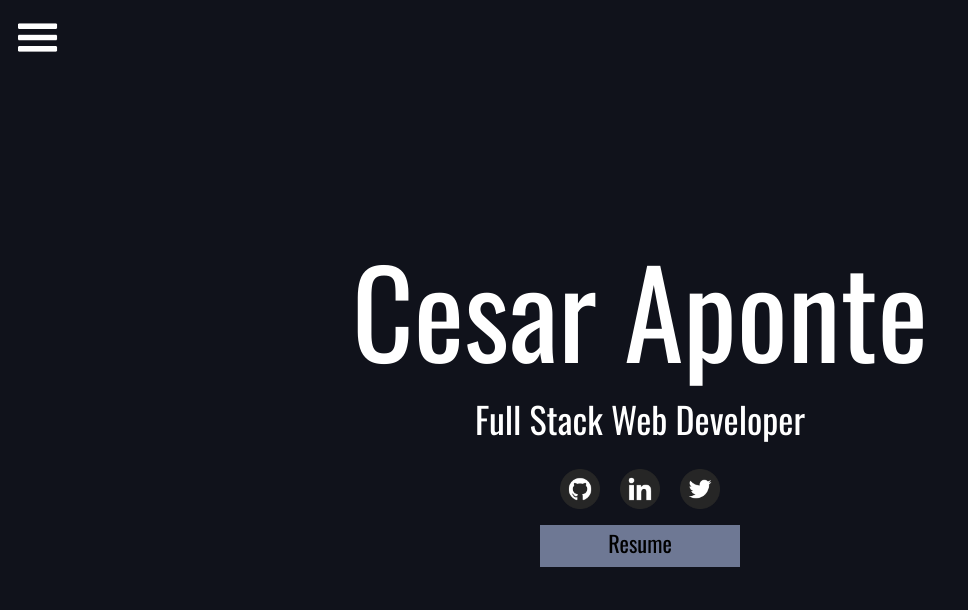
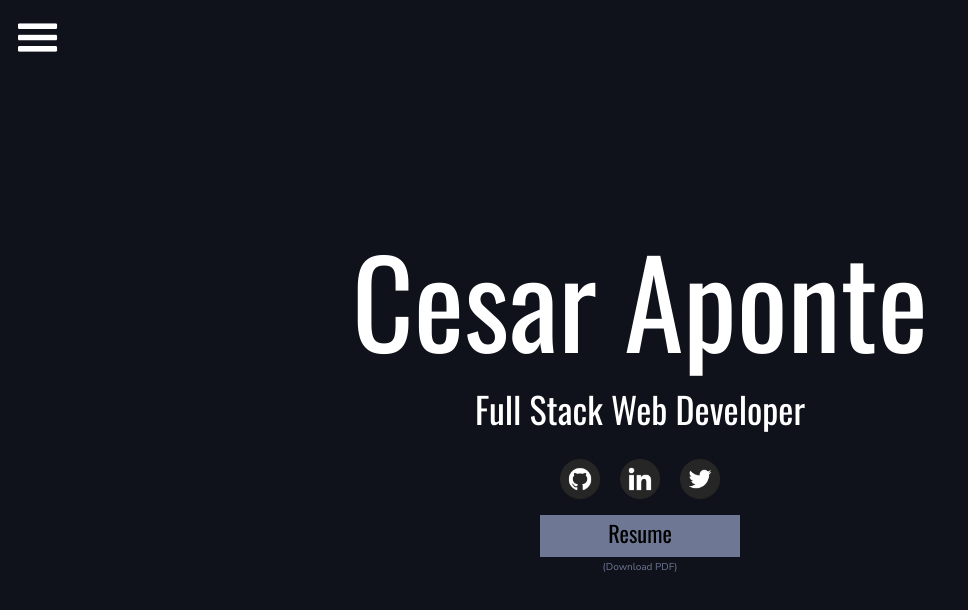
Before and after one commit to CJAponte/Portfolio, a React (Create React App) app: page / in a window 1280 px wide. Shown: the top 610 px of the page, without its empty margins (0-968 px from the left). Built offline with nearby package versions, Linux system fonts and the light colour scheme.

Commit message:
Added text indicator at bottom of resume button to let user know the button will send you to download a pdf automatically

```diff
--- a/src/components/home/Home.js
+++ b/src/components/home/Home.js
@@ -15,8 +15,9 @@ const Home = props => {
                     <a href="https://twitter.com/CJApontevazquez" target="_blank" rel="noopener noreferrer" className="socialLinkTags"><div id="twitterIcon"></div></a>
                 </div>
                 <a href='https://drive.google.com/u/0/uc?id=1L8zzNG6XLxb-XQUTmmuzpWSOGBbRUGCV&export=download' target="_blank" rel="noopener noreferrer" className="resumeLink"><div className="resumeBtn">
-                    <p>Resume</p>
+                    <p>Resume </p>
                 </div></a>
+                <div className="subText">(Download PDF)</div>
             </div>
         </div>
     )
--- a/src/components/home/home.css
+++ b/src/components/home/home.css
@@ -101,6 +101,13 @@
     text-decoration: none;
 }
 
+.subText{
+    color: var(--palelightblue);
+    margin: 5px auto;
+    font-size: 10px;
+    font-family: 'Nunito Sans', sans-serif;
+}
+
 
 @media(max-width: 1300px){
     .homeContainer{
--- a/src/components/navigation/SideNav.js
+++ b/src/components/navigation/SideNav.js
@@ -43,7 +43,7 @@ const SideNav = props => {
                 </ul>
             </div>
             <div className="navFooter">
-                2020 - 2021
+                Built with React and Firebase
             </div>
         </div>
 
```
